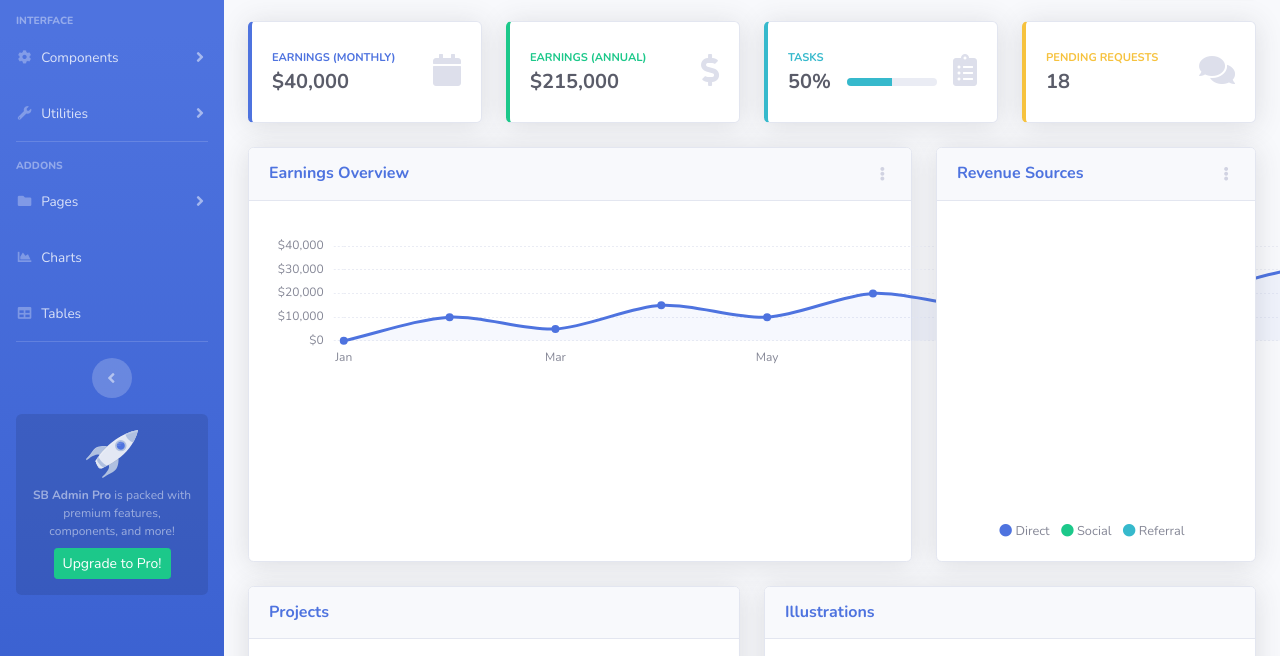
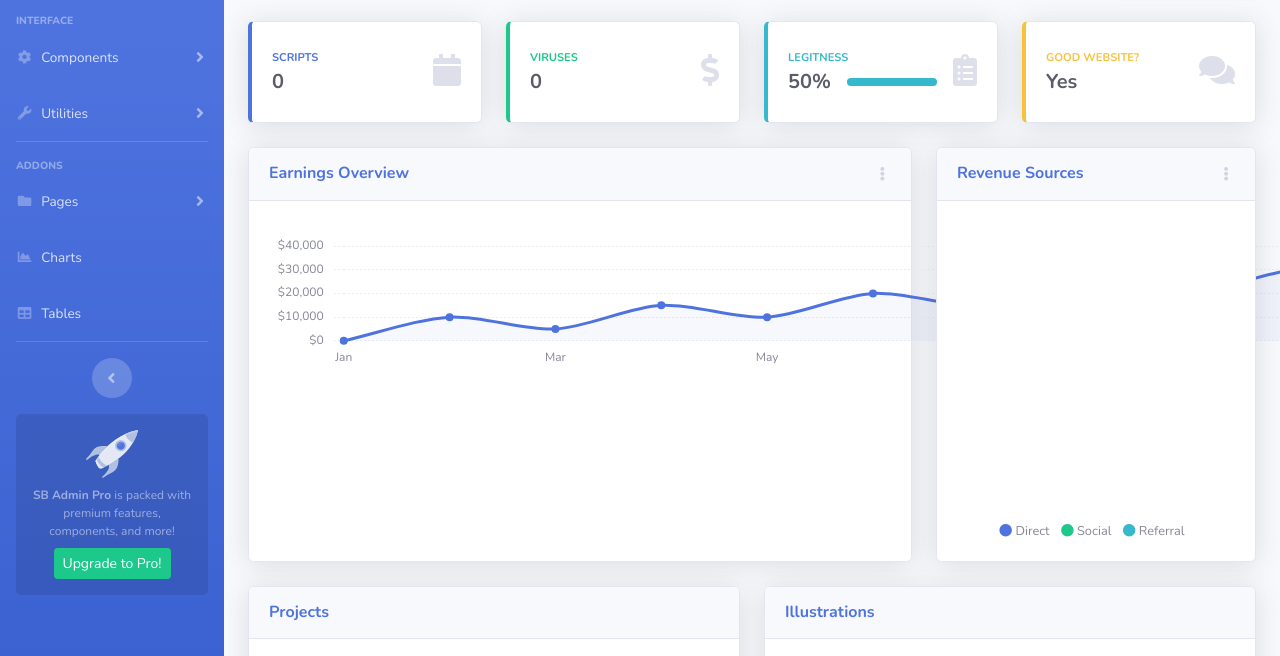
Before and after one commit to ThaumatichthysPagidostome/ThaumatichthysPagidostomus, a website with bundled scripts: page index.html in a window 1280 px wide. Shown: the part 131-787 px from the top of the page. Built offline with nearby package versions, Linux system fonts and the light colour scheme.

Commit message:
Update index.html

```diff
--- a/index.html
+++ b/index.html
@@ -382,8 +382,8 @@
                                     <div class="row no-gutters align-items-center">
                                         <div class="col mr-2">
                                             <div class="text-xs font-weight-bold text-primary text-uppercase mb-1">
-                                                Earnings (Monthly)</div>
-                                            <div class="h5 mb-0 font-weight-bold text-gray-800">$40,000</div>
+                                                Scripts</div>
+                                            <div class="h5 mb-0 font-weight-bold text-gray-800">0</div>
                                         </div>
                                         <div class="col-auto">
                                             <i class="fas fa-calendar fa-2x text-gray-300"></i>
@@ -400,8 +400,8 @@
                                     <div class="row no-gutters align-items-center">
                                         <div class="col mr-2">
                                             <div class="text-xs font-weight-bold text-success text-uppercase mb-1">
-                                                Earnings (Annual)</div>
-                                            <div class="h5 mb-0 font-weight-bold text-gray-800">$215,000</div>
+                                                Viruses</div>
+                                            <div class="h5 mb-0 font-weight-bold text-gray-800">0</div>
                                         </div>
                                         <div class="col-auto">
                                             <i class="fas fa-dollar-sign fa-2x text-gray-300"></i>
@@ -417,7 +417,7 @@
                                 <div class="card-body">
                                     <div class="row no-gutters align-items-center">
                                         <div class="col mr-2">
-                                            <div class="text-xs font-weight-bold text-info text-uppercase mb-1">Tasks
+                                            <div class="text-xs font-weight-bold text-info text-uppercase mb-1">Legitness
                                             </div>
                                             <div class="row no-gutters align-items-center">
                                                 <div class="col-auto">
@@ -426,7 +426,7 @@
                                                 <div class="col">
                                                     <div class="progress progress-sm mr-2">
                                                         <div class="progress-bar bg-info" role="progressbar"
-                                                            style="width: 50%" aria-valuenow="50" aria-valuemin="0"
+                                                            style="width: 100%" aria-valuenow="100" aria-valuemin="0"
                                                             aria-valuemax="100"></div>
                                                     </div>
                                                 </div>
@@ -447,8 +447,8 @@
                                     <div class="row no-gutters align-items-center">
                                         <div class="col mr-2">
                                             <div class="text-xs font-weight-bold text-warning text-uppercase mb-1">
-                                                Pending Requests</div>
-                                            <div class="h5 mb-0 font-weight-bold text-gray-800">18</div>
+                                                Good Website?</div>
+                                            <div class="h5 mb-0 font-weight-bold text-gray-800">Yes</div>
                                         </div>
                                         <div class="col-auto">
                                             <i class="fas fa-comments fa-2x text-gray-300"></i>
```
